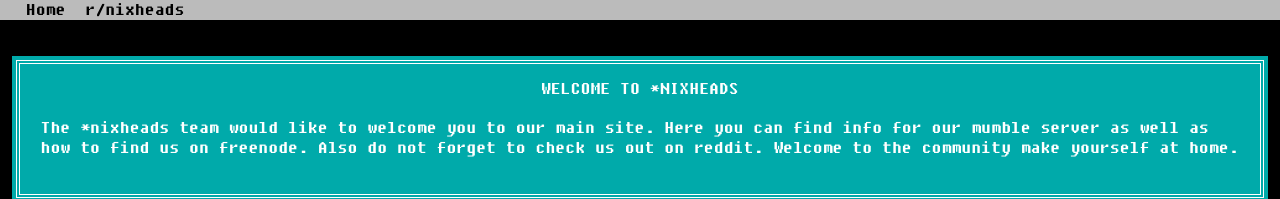
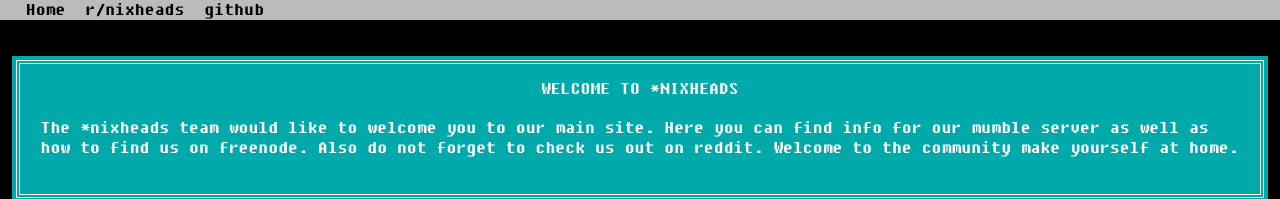
Before and after one commit to darthlukan/nixheads, a plain HTML site: page index.html in a window 1280 px wide. Shown: the top 199 px of the page. Drawn offline with nearby package versions, Linux system fonts and the light colour scheme.

Commit message:
add github link

```diff
--- a/index.html
+++ b/index.html
@@ -18,6 +18,9 @@
                         </li>
                         <li id="rnixheads">
                             <a href="https://www.reddit.com/r/nixheads">r/nixheads</a>
+                        </li>
+                        <li id="github">
+                            <a href="https://github.com/nixheads">github</a>
                         </li>
                     </ul>
                 </div>
```
